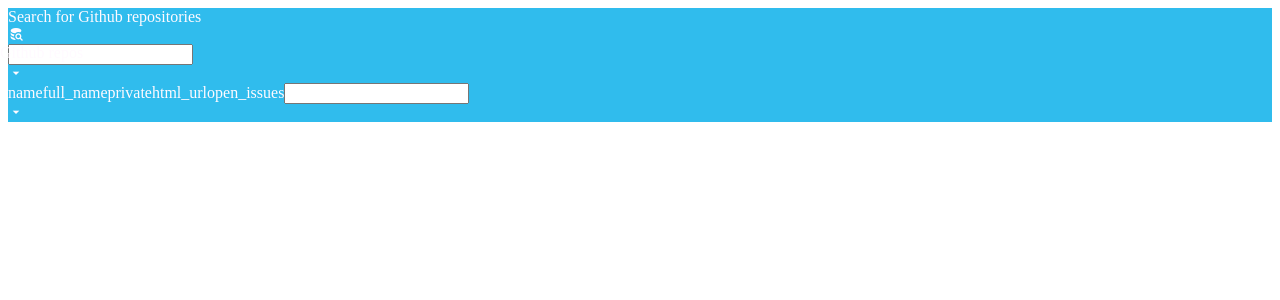
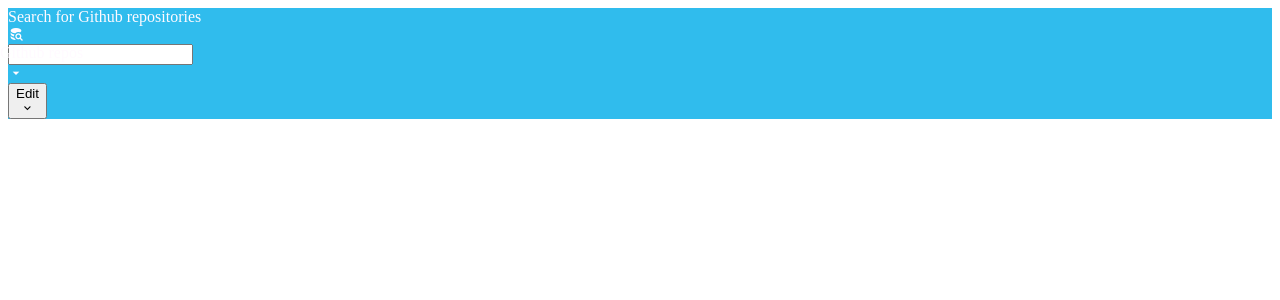
Before and after one commit to maleksandar/github-explorer, a Vue app: page / in a window 1280 px wide. Shown: the top 300 px of the page. Built offline with nearby package versions, Linux system fonts and the light colour scheme.

Commit message:
added expansion panel with removable chips

```diff
--- a/src/components/GithubExplorer.vue
+++ b/src/components/GithubExplorer.vue
@@ -22,7 +22,19 @@
         ></v-autocomplete>
       </v-card-text>
       <div class="pa-2">
+        <v-expansion-panels color="grey darken-3">
+
+        <v-expansion-panel>
+          <v-expansion-panel-header>
+            <v-row no-gutters>
+              Edit
+            </v-row>
+          </v-expansion-panel-header>
+          <v-expansion-panel-content>
+          Fields:
           <v-select
+              deletable-chips
+              @click="selectionClicked($event)"
               v-model="reposityInfoKeysSelection"
               :items="availableRepositoryInfoKeys"
               chips
@@ -30,6 +42,10 @@
               multiple
               solo
             ></v-select>
+          </v-expansion-panel-content>
+        </v-expansion-panel>
+        </v-expansion-panels>
+
       </div>
       <div class="pa-2">
         <v-expand-transition>
@@ -114,6 +130,10 @@ export default class GithubExplorerComponent extends Vue {
       return this.repositories.map((x) => x.full_name);
     }
 
+    selectionClicked($event: MouseEvent) {
+      console.log('Selection clicked, ', $event, this);
+    }
+
     @Watch('searchTerm')
     search(val: string) {
       // Items have already been requested
```
Lines whose indentation alone changed are shown as unchanged.
